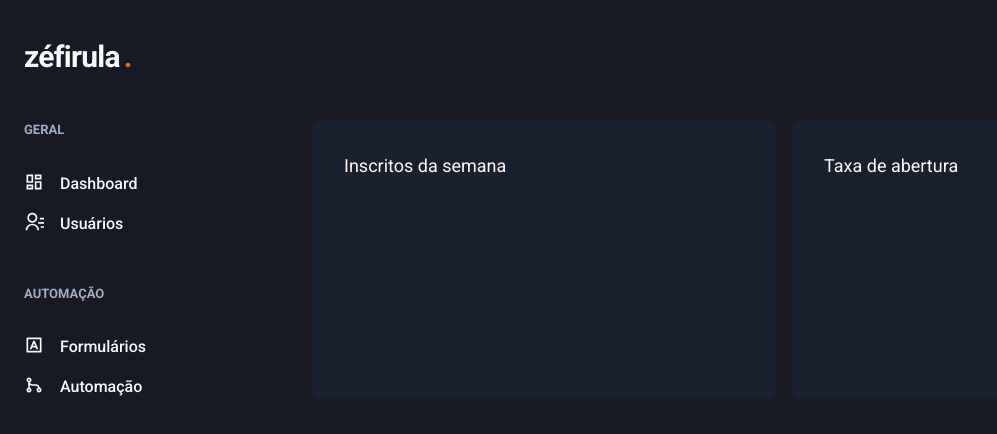
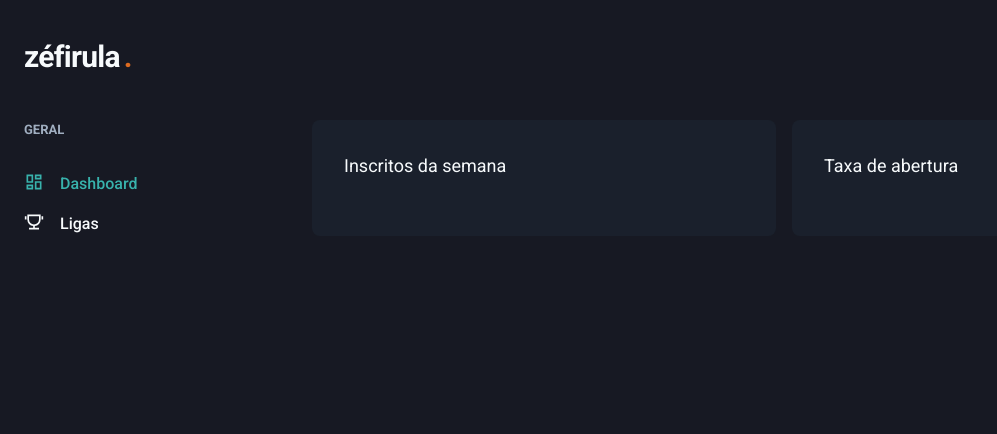
Before and after one commit to msgaspar/zefirula-web, a Next.js app: page /dashboard in a window 1280 px wide. Shown: the top 434 px of the page, without its empty margins (0-997 px from the left). Built offline with nearby package versions, Linux system fonts and the light colour scheme.

Commit message:
highlight active links on sidebar

```diff
--- /dev/null
+++ b/src/components/ActiveLink.tsx
@@ -0,0 +1,30 @@
+import Link, { LinkProps } from "next/link";
+import { useRouter } from "next/router";
+import { cloneElement, ReactElement } from "react";
+
+interface ActiveLinkProps extends LinkProps {
+  children: ReactElement;
+  shouldMatchExactHref?: boolean;
+}
+
+export function ActiveLink({ children, shouldMatchExactHref = false, ...rest }: ActiveLinkProps) {
+  const { asPath } = useRouter()
+
+  let isActive = false
+
+  if (shouldMatchExactHref && (asPath === rest.href || asPath === rest.as)) {
+    isActive = true
+  }
+
+  if (!shouldMatchExactHref && (asPath.startsWith(String(rest.href)) || asPath.startsWith(String(rest.as)))) {
+    isActive = true
+  }
+
+  return (
+    <Link {...rest}>
+      {cloneElement(children, {
+        color: isActive ? 'teal.400' : 'gray.50'
+      })}
+    </Link>
+  )
+}
--- a/src/components/Pagination/index.tsx
+++ b/src/components/Pagination/index.tsx
@@ -4,7 +4,7 @@ import { PaginationItem } from "./PaginationItem";
 export function Pagination() {
   return (
     <Stack
-      direction="row"
+      direction={["column", "row"]}
       mt="8"
       justify="space-between"
       align="center"
--- a/src/components/Sidebar/NavLink.tsx
+++ b/src/components/Sidebar/NavLink.tsx
@@ -1,16 +1,20 @@
-import { Link, Icon, Text, LinkProps as ChakraLinkProps } from '@chakra-ui/react'
+import { Link as ChakraLink, Icon, Text, LinkProps as ChakraLinkProps } from '@chakra-ui/react'
 import { ElementType } from 'react'
+import { ActiveLink } from '../ActiveLink'
 
 interface NavLinkProps extends ChakraLinkProps {
   icon: ElementType;
   children: string;
+  href: string;
 }
 
-export function NavLink({ icon, children, ...rest }: NavLinkProps) {
+export function NavLink({ icon, children, href, ...rest }: NavLinkProps) {
   return (
-    <Link display="flex" align="center" {...rest}>
-      <Icon as={icon} fontSize="20"/>
-      <Text ml="4" fontWeight="medium">{children}</Text>
-    </Link>
+    <ActiveLink href={href} passHref>
+      <ChakraLink display="flex" align="center" {...rest}>
+        <Icon as={icon} fontSize="20"/>
+        <Text ml="4" fontWeight="medium">{children}</Text>
+      </ChakraLink>
+    </ActiveLink>
   )
 }
--- a/src/components/Sidebar/SidebarNav.tsx
+++ b/src/components/Sidebar/SidebarNav.tsx
@@ -1,5 +1,5 @@
 import { Stack } from '@chakra-ui/react'
-import { RiContactsLine, RiDashboardLine, RiGitMergeLine, RiInputMethodLine } from 'react-icons/ri'
+import { RiDashboardLine, RiGitMergeLine, RiInputMethodLine, RiTrophyLine } from 'react-icons/ri'
 import { NavSection } from './NavSection'
 import { NavLink } from './NavLink'
 
@@ -7,12 +7,8 @@ export function SidebarNav() {
   return (
     <Stack spacing="12" align="flex-start">
         <NavSection title="GERAL">
-          <NavLink icon={RiDashboardLine}>Dashboard</NavLink>
-          <NavLink icon={RiContactsLine}>Usuários</NavLink>
-        </NavSection>
-        <NavSection title="AUTOMAÇÃO">
-          <NavLink icon={RiInputMethodLine}>Formulários</NavLink>
-          <NavLink icon={RiGitMergeLine}>Automação</NavLink>
+          <NavLink icon={RiDashboardLine} href="/dashboard">Dashboard</NavLink>
+          <NavLink icon={RiTrophyLine} href="/leagues">Ligas</NavLink>
         </NavSection>
       </Stack>
   )
```
Also changed, not shown: src/pages/leagues/create.tsx (+6 -3 lines), src/pages/leagues/index.tsx (+9 -1 lines).
